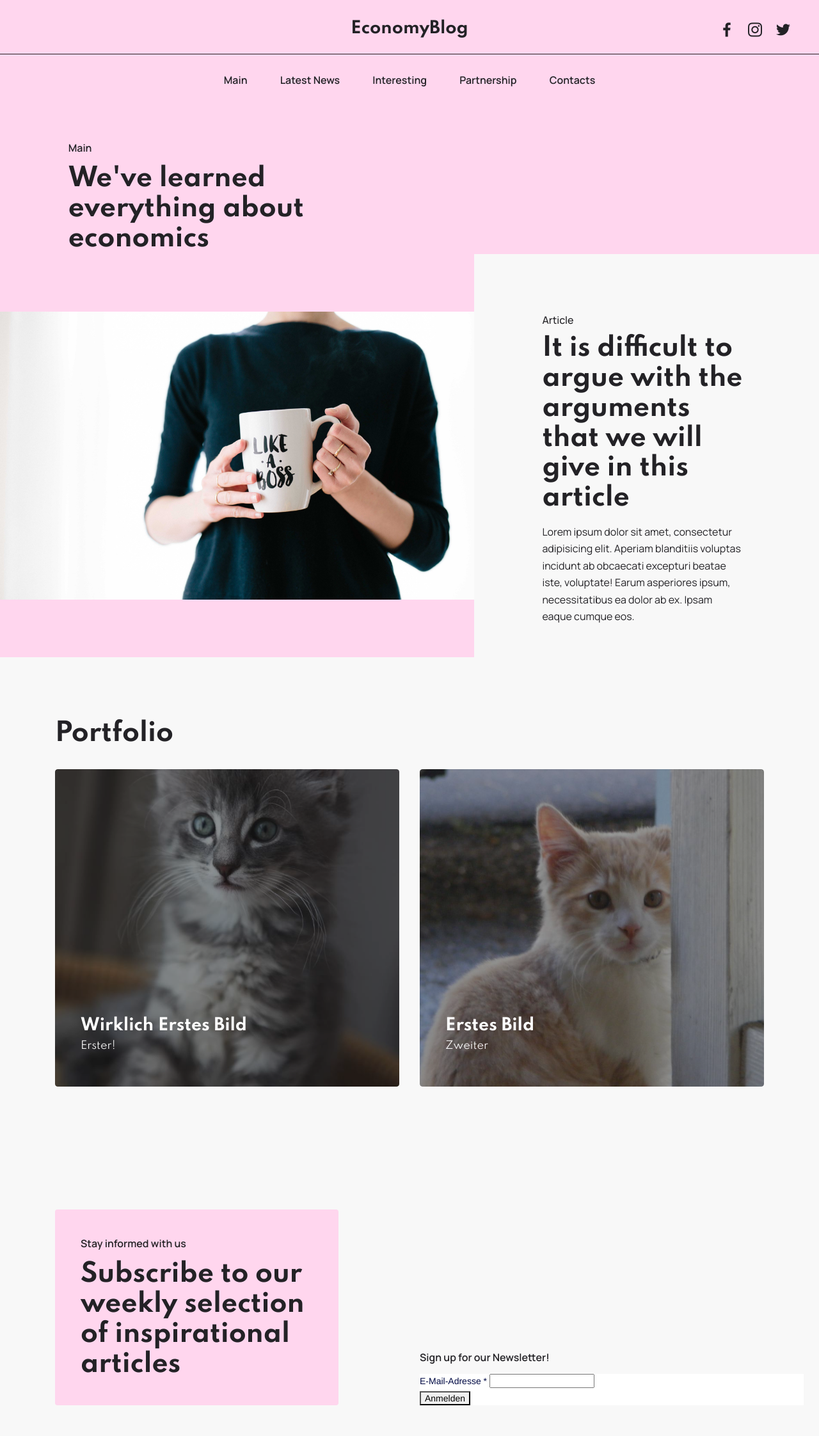
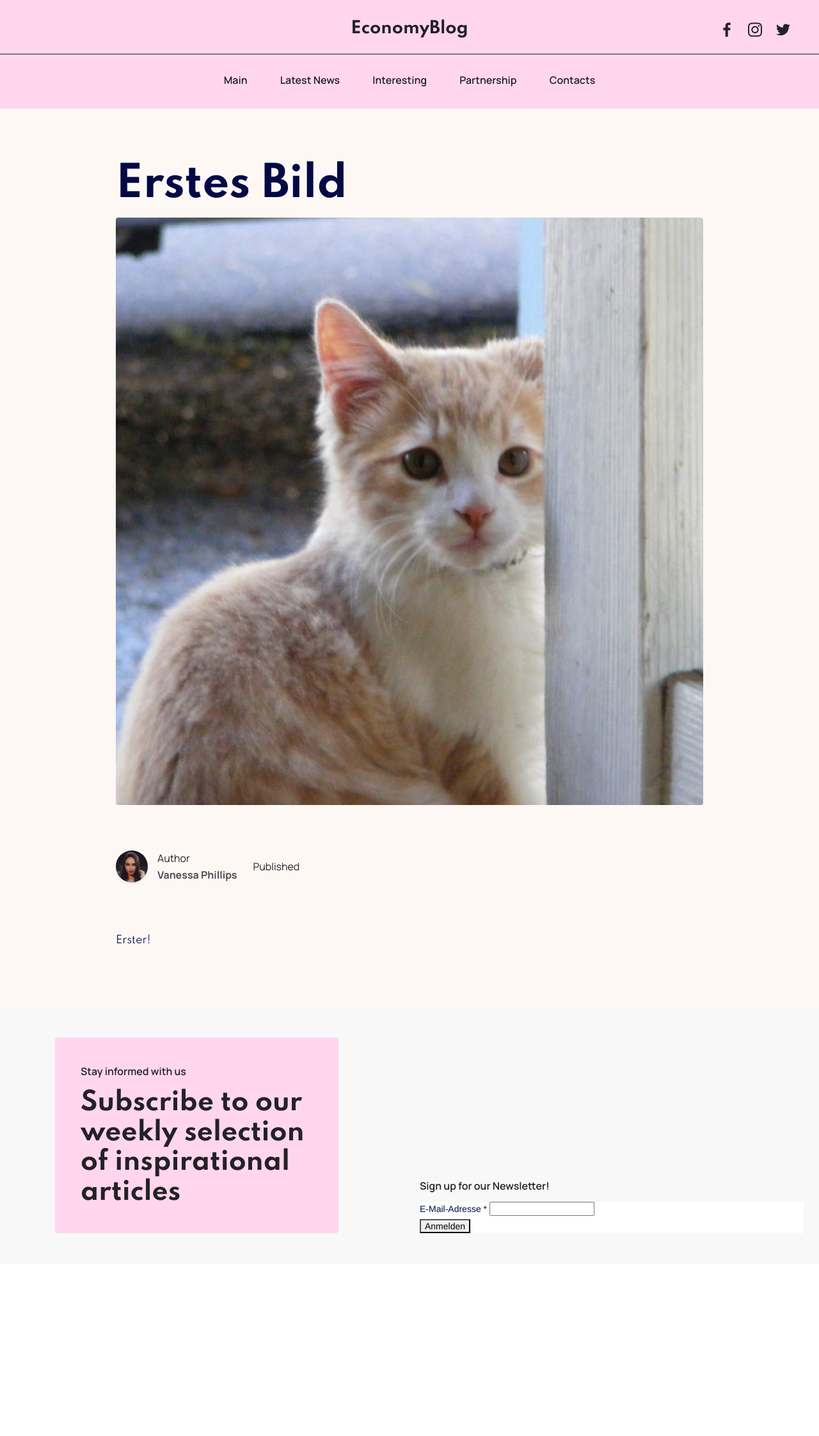
Before and after one commit to Schrank/nessi, a Jekyll site: the page built from _posts/2023-12-05-second.md, in a window 1280 px wide. Shown: the whole page at 64% size. Built offline with Jekyll 4.4.1, drawn with Linux system fonts in a browser that asks for light colours; some web fonts are replaced; comment, search, counter and statistics services are not loaded; after the commit the page ends 1975 px from its top, so only the background shows below that.

Commit message:
add layout and style for detail view

```diff
--- a/_layouts/home.html
+++ b/_layouts/home.html
@@ -67,8 +67,9 @@ bodyClass: "page-home"
                                         <p class="author mb-0 mbr-fonts-style display-4">Posted by
                                             <strong>{{ image.poster.name }}</strong>
                                         </p>
-                                        <p class="date mb-0 mbr-fonts-style display-4">{{ image.date |
-                                            date_to_long_string}}</p>
+                                        <p class="date mb-0 mbr-fonts-style display-4">
+                                            {{ image.date | date_to_long_string}}
+                                        </p>
                                     </a>
                                 </div>
                             </div>
--- a/_layouts/image.html
+++ b/_layouts/image.html
@@ -2,103 +2,43 @@
 layout: default
 bodyClass: "page-image"
 ---
+<section class="header1 cid-sabcYtzQHX" id="header1-j">
+    <div class="container">
+        <div class="row justify-content-center">
+            <div class="col-12 col-md-10">
+                <div class="item-wrapper">
+                    <h1 class="mbr-section-title mbr-fonts-style display-1">
+                        <strong>{{ page.title }}</strong>
+                    </h1>
 
-<section class="header5 cid-sa6pdusY2m">
-    <div class="pos_rel">
-        <div class="main_section_title">
-            <div class="empty_content"></div>
-            <div class="main_title">
-                <h3 class="mbr-section-subtitle mbr-semibold mbr-fonts-style display-4">Main</h3>
-                <h1 class="mbr-section-title mbr-fonts-style mb-0 display-5"><strong>We've learned everything about
-                    economics
-                </strong></h1>
-            </div>
-        </div>
-        <div class="block-content">
-            <div class="text-wrapper text-white">
-                <h4 class="card_subtitle mbr-medium mb-2 mbr-fonts-style display-4">Article</h4>
-                <h3 class="card_title mbr-fonts-style mb-3 display-5"><strong><a href="#" class="text-primary">It is
-                    difficult to argue with the arguments that we will give in this article</a></strong></h3>
-                <p class="mbr-text mbr-fonts-style display-4">
-                    Lorem ipsum dolor sit amet, consectetur adipisicing elit. Aperiam blanditiis voluptas incidunt ab
-                    obcaecati excepturi beatae iste, voluptate! Earum asperiores ipsum, necessitatibus ea dolor ab ex.
-                    Ipsam eaque cumque eos.</p>
-                <div class="mbr-section-btn">
+                    <div class="item-img">
+                        <img src="{{ page.image | relative_url }}" alt="{{ page.alt }}" title="{{ page.title }}">
+                    </div>
 
-                    Read More
-                    <span class="mobi-mbri mobi-mbri-right mbr-iconfont mbr-iconfont-btn"></span>
-                    </a>
+                    <div class="post_wrap text-primary">
+                        <div class="card_post">
+                            <div class="image_post">
+                                <img src="{{ page.poster.image | relative_url }}" alt="">
+                            </div>
+                            <div class="author_post">
+                                <p class="author mb-0 mbr-fonts-style display-4">Author</p>
+                                <p class="name_author mb-0 mbr-fonts-style display-4">
+                                    <strong>{{ page.poster.name }}</strong>
+                                </p>
+                            </div>
+                            <div class="published_post">
+                                <p class="publish_date mb-0 mbr-fonts-style display-4">Published</p>
+                                <p class="date mb-0 mbr-fonts-style display-4">
+                                    <strong>{{ page.date.date | date_to_long_string}}</strong>
+                                </p>
+                            </div>
+                        </div>
+                    </div>
                 </div>
-            </div>
-            <div class="image-wrapper">
-                <img class="w-100" src="assets/images/1.jpg" alt="Mobirise">
+                <div class="content">
+                    {{ content }}
+                </div>
             </div>
         </div>
     </div>
 </section>
-
-<section class="features7 cid-sa6pO17Hys">
-    <div class="container posts">
-        <div class="row align-items-end mb-4">
-            <div class="col-12 col-sm-6">
-                <div class="mbr-section-head">
-                    <h2 class="mbr-section-title mb-0 mbr-fonts-style display-5"><strong>Portfolio</strong></h2>
-                </div>
-            </div>
-        </div>
-        <div class="row">
-            {% for image in site.posts %}
-
-            <div class="item features-image сol-12 col-lg-6">
-                <div class="item-wrapper">
-                    <div class="item-img">
-                        <a href="{{ image.url }}">
-                            <img src="{{ image.image | relative_url}}" alt="{{ image.alt }}">
-                        </a>
-                    </div>
-                    <div class="card-content text-white">
-                        <div class="post_wrap">
-                            <div class="card_post">
-                                <div class="image_post">
-                                    <img src="{{ image.poster.image | relative_url}}" alt="{{image.poster.name}}">
-                                </div>
-                                <div class="author_post">
-                                    <a href="{{ image.url }}">
-                                        <p class="author mb-0 mbr-fonts-style display-4">Posted by
-                                            <strong>{{ image.poster.name }}</strong>
-                                        </p>
-                                        <p class="date mb-0 mbr-fonts-style display-4">{{ image.date |
-                                            date_to_long_string}}</p>
-                                    </a>
-                                </div>
-                            </div>
-                        </div>
-
-                        <div class="item-content">
-                            <div>
-                                <h5 class="item-title mbr-fonts-style display-7">
-                                    <a href="{{ image.url }}"><strong>{{ image.title }}</strong></a>
-                                </h5>
-                                <a href="{{ image.url }}">
-                                    {{ image.excerpt }}
-                                </a>
-                                <!--                                <p class="mbr-text mbr-fonts-style display-4">Lorem ipsum dolor sit amet,-->
-                                <!--                                    consectetur-->
-                                <!--                                    adipisicing elit. Eum sint enim modi voluptatum possimus tenetur ipsam nam.</p>-->
-                            </div>
-                            <!--                            <div class="mbr-section-btn">-->
-                            <!--                                <a class="btn btn-white-outline display-4" href="#">-->
-                            <!--                                Read More-->
-                            <!--                                    <span class="mobi-mbri mobi-mbri-right mbr-iconfont mbr-iconfont-btn"></span>-->
-                            <!--                                </a>-->
-                            <!--                            </div>-->
-                        </div>
-                    </div>
-
-                </div>
-            </div>
-            </a>
-            {% endfor %}
-        </div>
-    </div>
-</section>
--- a/_posts/2023-12-05-second.md
+++ b/_posts/2023-12-05-second.md
@@ -2,12 +2,12 @@
 title: "Erstes Bild"
 date: 2018-11-18T12:33:46+10:00
 layout: image
-image: /assets/portfolio/1000.jpg
-thumbnail: /assets/portfolio/1000-thumb.jpg
+image: assets/portfolio/1000.jpg
+thumbnail: assets/portfolio/1000-thumb.jpg
 alt: Bild einer Katze
 poster:
   name: "Vanessa Phillips"
-  image: /assets/images/face2.jpg
+  image: assets/images/face2.jpg
 ---
 
-Zweiter
+Erster!
--- /dev/null
+++ b/_sass/_images.scss
@@ -0,0 +1,125 @@
+.cid-sabcYtzQHX {
+  padding-top: 5rem;
+  padding-bottom: 5rem;
+  background-color: #fef8f5;
+
+  .item-wrapper {
+    padding-bottom: 75px;
+
+    &:hover {
+      .mbr-section-title {
+        a {
+          color: #f14105 !important;
+        }
+      }
+    }
+  }
+
+  .mbr-section-title {
+    margin-bottom: 12px;
+    transition: all .4s;
+  }
+
+  .card_topic {
+    margin-bottom: 12px;
+    transition: all .4s;
+
+    .mbr-iconfont {
+      font-size: 1rem;
+      color: #f14105;
+      margin-left: 10px;
+      margin-right: 3px;
+    }
+  }
+
+  .author_post {
+    margin-right: 25px;
+    display: inline-block;
+    white-space: nowrap;
+  }
+
+  .card_post {
+    display: inline-flex;
+    align-items: center;
+    position: relative;
+    margin-top: 30px;
+  }
+
+  .image_post {
+    display: inline-block;
+    height: 50px;
+    width: 50px;
+    min-width: 50px;
+    box-shadow: 0 2px 4px rgba(0, 0, 0, 0.07);
+    margin-right: 15px;
+    border-radius: 50%;
+
+    img {
+      width: 100%;
+      height: 100%;
+      border-radius: 50%;
+    }
+  }
+
+  .category_content {
+    opacity: .8;
+  }
+
+  .date {
+    opacity: .8;
+  }
+
+  .name_author {
+    opacity: .8;
+  }
+
+  .item-img {
+    width: 100%;
+    object-fit: cover;
+    border-radius: 4px;
+    margin-bottom: 40px;
+  }
+
+  img {
+    width: 100%;
+    object-fit: cover;
+    border-radius: 4px;
+  }
+
+  .mbr-section-btn {
+    .btn-secondary-outline {
+      padding: 3px 0;
+      border: none !important;
+      background-color: transparent !important;
+
+      &:hover {
+        color: #010a44 !important;
+      }
+
+      .active {
+        color: #010a44 !important;
+      }
+
+      &:focus {
+        color: #010a44 !important;
+      }
+    }
+  }
+
+  @media (max-width: 991px) {
+    .item-wrapper {
+      padding-bottom: 50px;
+
+    }
+  }
+
+  @media (max-width: 767px) {
+    .item-wrapper {
+      padding-bottom: 30px;
+    }
+
+    .item-img {
+      margin-bottom: 20px;
+    }
+  }
+}
--- a/assets/css/main.scss
+++ b/assets/css/main.scss
@@ -5,3 +5,4 @@
 
 @import "posts";
 @import "mailchimp";
+@import "images";
```
Also changed, not shown: _sass/_posts.scss (renamed from _sass/posts.scss).
